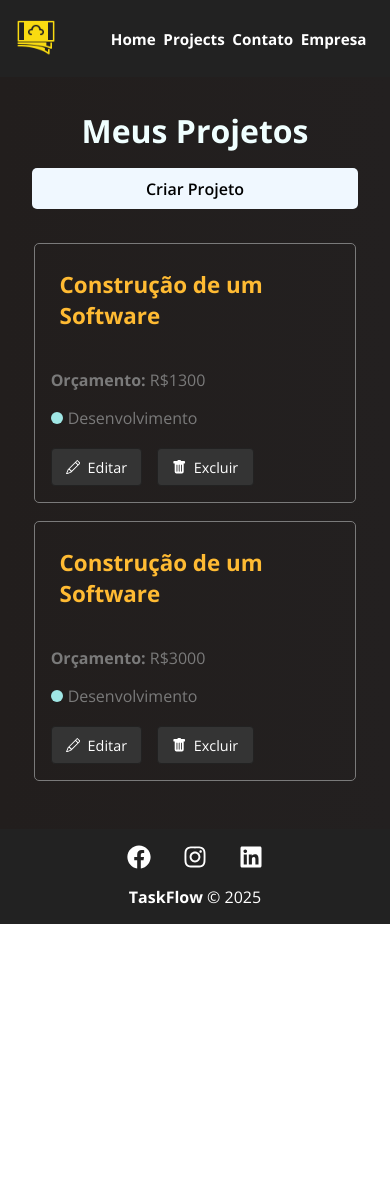
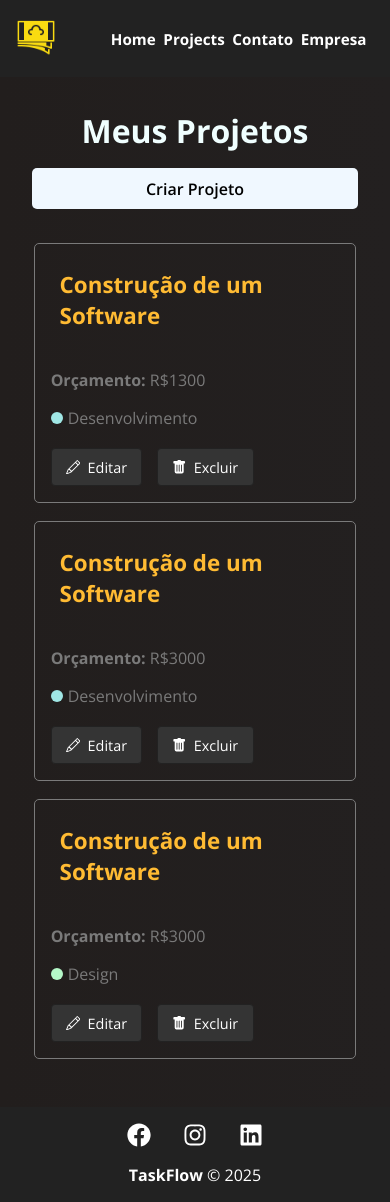
Before and after one commit to brunohenriquedeveloper/Project-Manager, a React (Vite) app in the folder Project-Manager/: page /projects in a window 390 px wide. Before the commit the page ends 924 px from the top, so only its background shows below. Built offline with nearby package versions, Linux system fonts and the light colour scheme; data requests are answered from the project's data file.

Commit message:
Style: Finalizing the previous version

```diff
--- a/Project-Manager/db.json
+++ b/Project-Manager/db.json
@@ -28,6 +28,17 @@
       },
       "cost": 0,
       "services": []
+    },
+    {
+      "id": "1544",
+      "name": "Construção de um Software",
+      "budget": "3000",
+      "category": {
+        "id": "3",
+        "name": "Design"
+      },
+      "cost": 0,
+      "services": []
     }
   ],
   "categories": [
--- a/Project-Manager/src/components/pages/Home.module.css
+++ b/Project-Manager/src/components/pages/Home.module.css
@@ -29,6 +29,7 @@
     margin: 2em 0;
 }
 
+
 @media screen and (max-width:426px) {
     .home_container h1 {
         font-size: 1.5rem;
@@ -50,3 +51,11 @@
         padding: 0;
     }
 }
+
+@media screen and (max-width:346px) {
+    .home_container p {
+        font-size: .85rem;
+        padding-left: 1.5em;
+        padding-right: .5em;
+    }
+}
--- a/Project-Manager/src/components/pages/Project.module.css
+++ b/Project-Manager/src/components/pages/Project.module.css
@@ -10,6 +10,13 @@
 }
 
 @media screen and (max-width: 1300px) {
+   .project_container {
+    width: 100%;
+   }
+}
+
+
+@media screen and (max-width: 750px) {
     .project_container {
         width: 100%;
         flex-direction: column;
--- a/Project-Manager/src/components/project/ProjectCard.module.css
+++ b/Project-Manager/src/components/project/ProjectCard.module.css
@@ -89,6 +89,12 @@ background-color: #fbe7c6;
 
 @media screen and (max-width: 1300px) {
     .project_card {
+        width: 40%;
+    }
+}
+
+@media screen and (max-width: 750px) {
+    .project_card {
         width: 100%;
     }
 }
```
